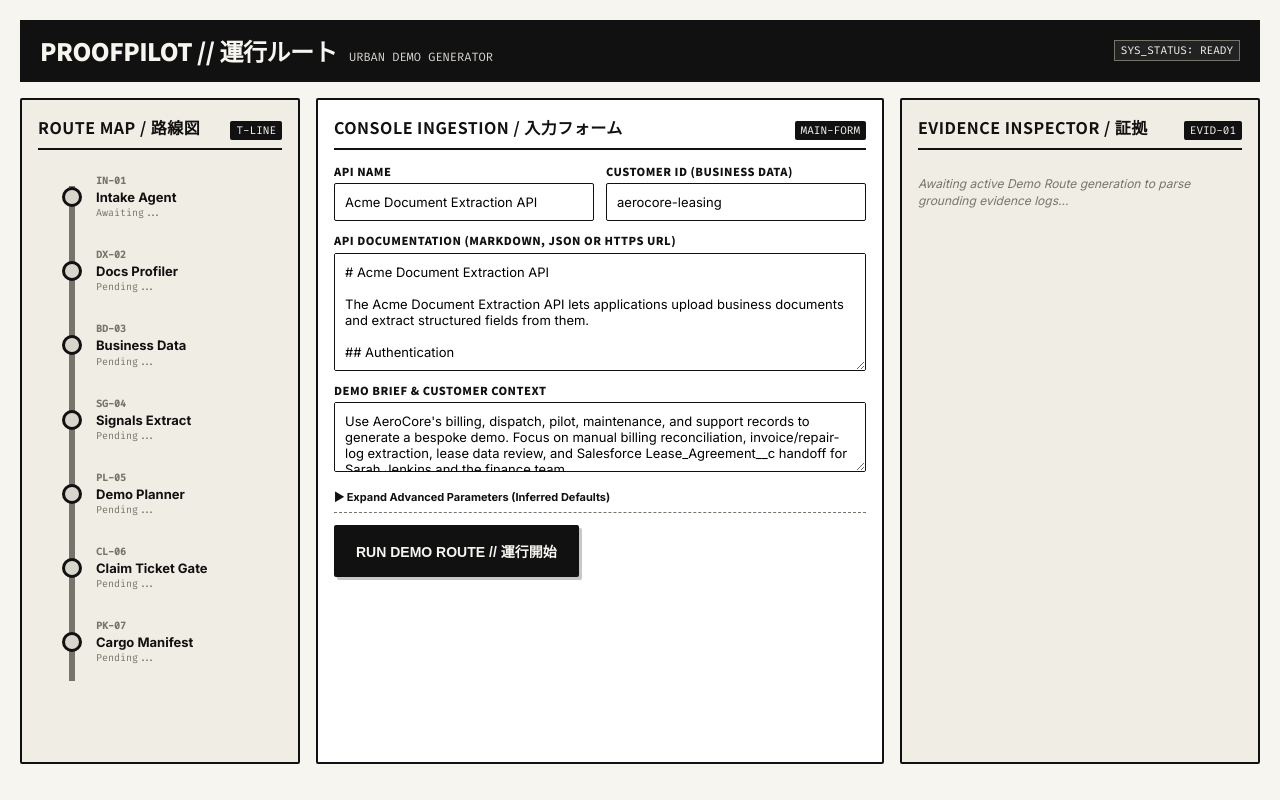
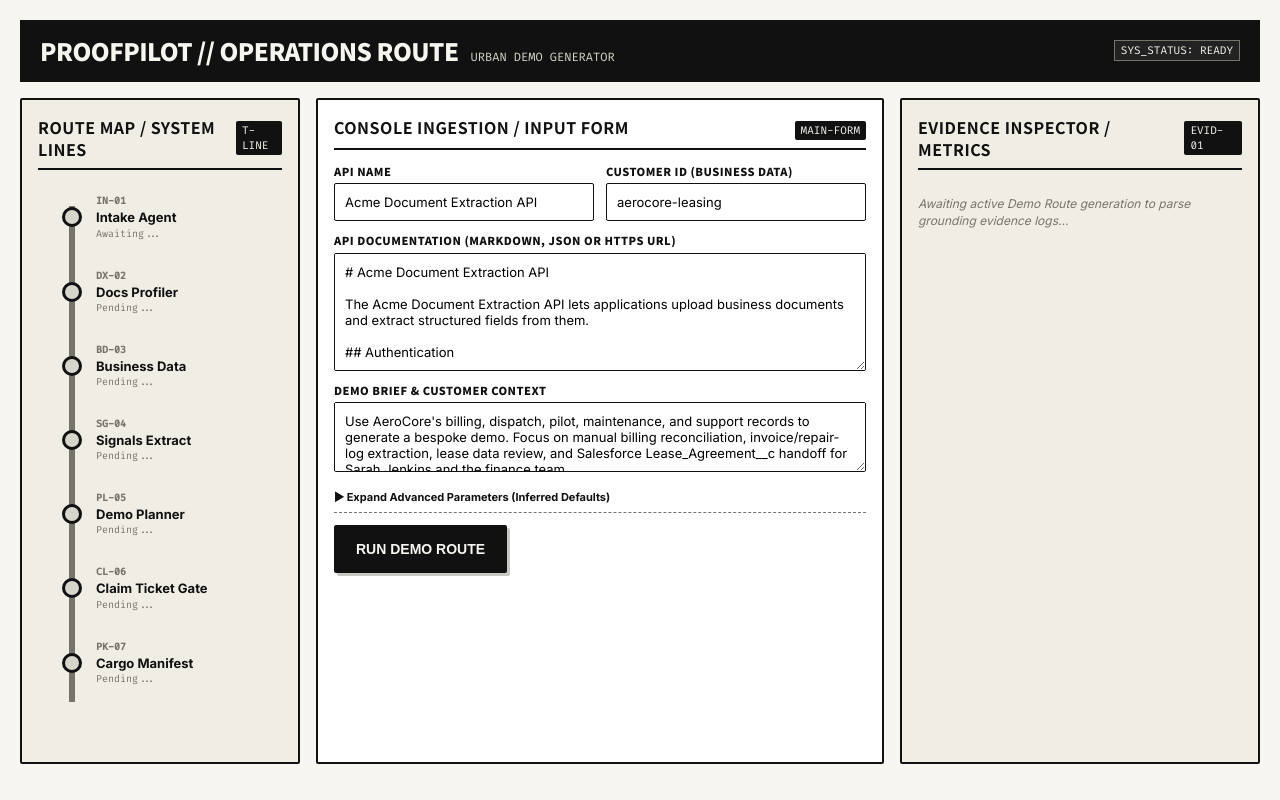
Before and after one commit to Flubberschnub/ProofPilot, a React (Vite) app in the folder apps/frontend/: page / in a window 1280 px wide. Built offline with nearby package versions, Linux system fonts and the light colour scheme.

Commit message:
feat(frontend): remove Japanese character accents from UI texts

```diff
--- a/apps/frontend/src/App.tsx
+++ b/apps/frontend/src/App.tsx
@@ -193,7 +193,7 @@
       {/* 1. Header Strip */}
       <header className="header-strip">
         <div className="header-title-group">
-          <h1 className="header-title">PROOFPILOT // 運行ルート</h1>
+          <h1 className="header-title">PROOFPILOT // OPERATIONS ROUTE</h1>
           <span className="header-subtitle">URBAN DEMO GENERATOR</span>
         </div>
         <div className="header-meta">
@@ -210,7 +210,7 @@
       {/* 2. Left Rail: Transit Route Map */}
       <aside className="brutalist-panel left-rail">
         <div className="panel-header">
-          <h2 className="panel-title">Route Map / 路線図</h2>
+          <h2 className="panel-title">Route Map / SYSTEM LINES</h2>
           <span className="panel-station-code">T-LINE</span>
         </div>
         <div className="metro-line-container">
@@ -296,7 +296,7 @@
       {/* 3. Center Area: Intake Form and Plan Output */}
       <main className="brutalist-panel">
         <div className="panel-header">
-          <h2 className="panel-title">Console Ingestion / 入力フォーム</h2>
+          <h2 className="panel-title">Console Ingestion / INPUT FORM</h2>
           <span className="panel-station-code">MAIN-FORM</span>
         </div>
 
@@ -375,7 +375,7 @@
           )}
 
           <button className="action-button" onClick={runWorkflow} disabled={loading}>
-            {loading ? "運行中 / ROUTE GENERATING..." : "RUN DEMO ROUTE // 運行開始"}
+            {loading ? "ROUTE GENERATING..." : "RUN DEMO ROUTE"}
           </button>
 
           {error && <div className="error-box">ERROR: {error}</div>}
@@ -465,7 +465,7 @@
       {/* 4. Right Inspection Rail: Evidence and business signals */}
       <aside className="brutalist-panel right-inspection-rail">
         <div className="panel-header">
-          <h2 className="panel-title">Evidence Inspector / 証拠</h2>
+          <h2 className="panel-title">Evidence Inspector / METRICS</h2>
           <span className="panel-station-code">EVID-01</span>
         </div>
 
@@ -525,7 +525,7 @@
       {result && (
         <footer className="bottom-output-strip">
           <div className="package-meta">
-            <h3 className="package-meta-title">DEMO CARGO READY / デモ一式</h3>
+            <h3 className="package-meta-title">DEMO CARGO READY / PACKAGE</h3>
             <p className="package-meta-details">
               MANIFEST: {result.files.length} FILES COMMITTED // PACKAGE_CHECK: {result.packageCheck.status.toUpperCase()} // GITLAB_URL: {result.gitlab.url || "N/A"}
             </p>
```
